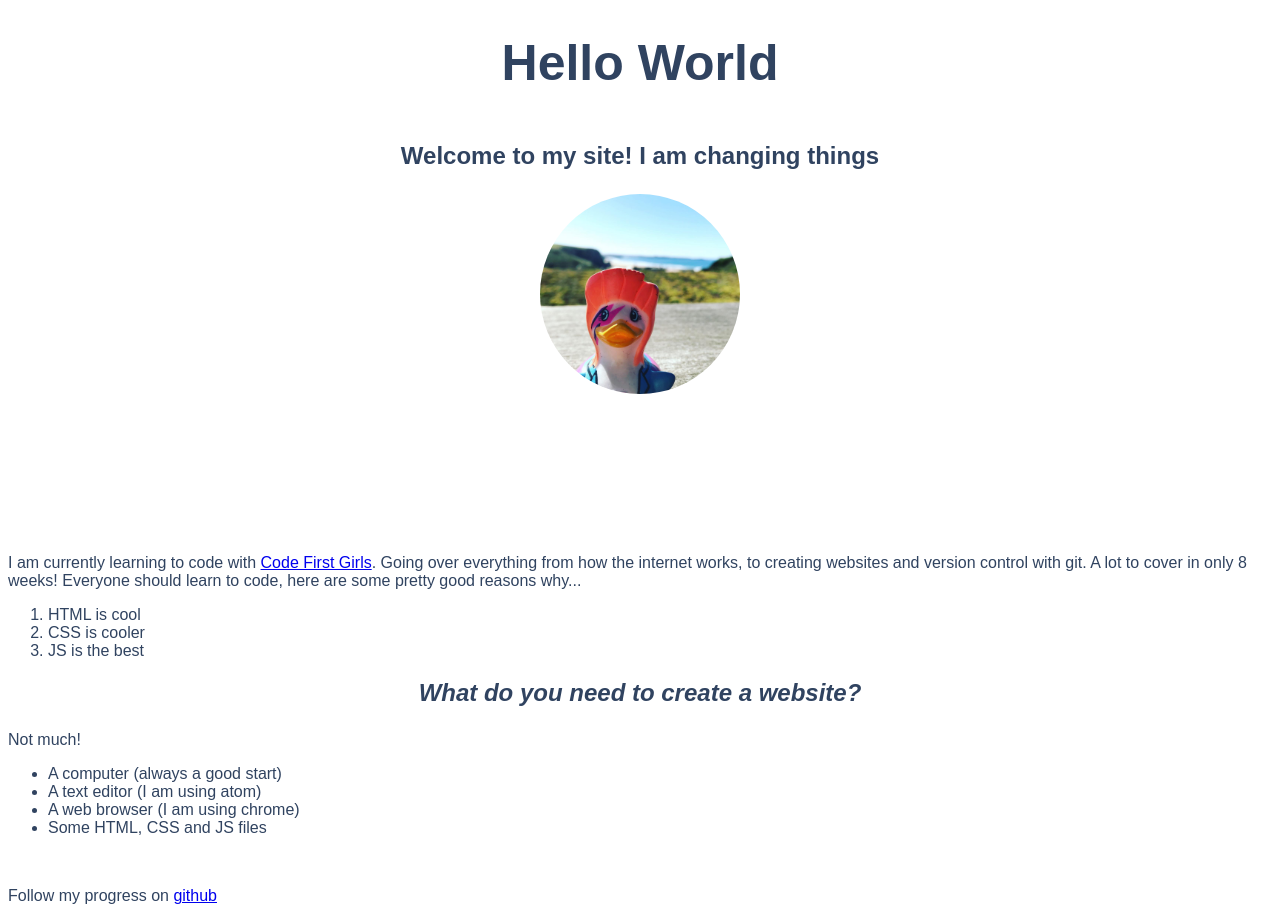
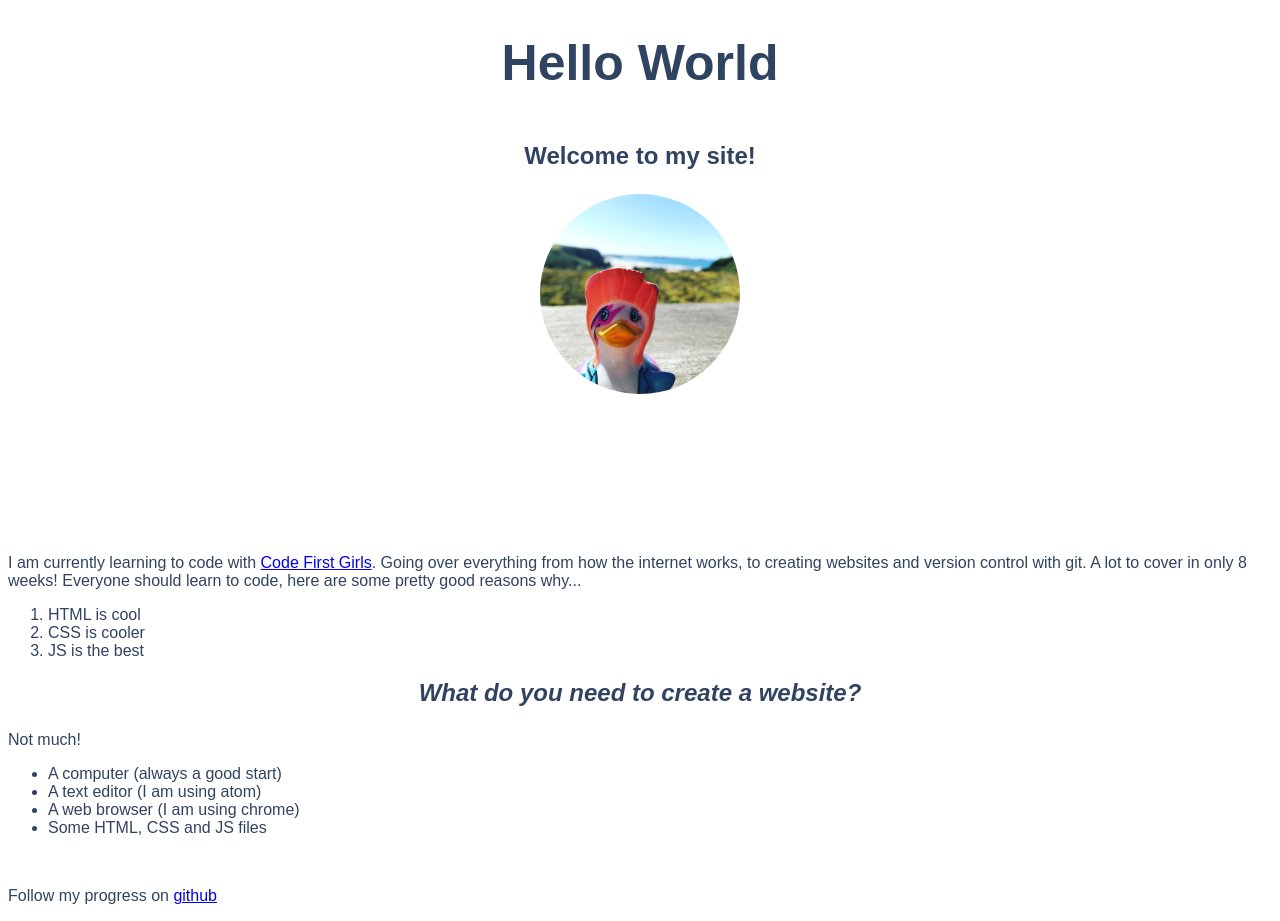
Before and after one commit to LeaMoutard/CFG-example-week-1, a plain HTML site: page Coding_course/index.html in a window 1280 px wide. Drawn offline with Linux system fonts and the light colour scheme.

Commit message:
Revert "I added a line"
This reverts commit 6b2e01b84e499ee89a991b02b4c80b9b9d923ffc.

```diff
--- a/Coding_course/index.html
+++ b/Coding_course/index.html
@@ -15,7 +15,7 @@
 
   <div class="mainheader">
   <h1> Hello World</h1>
-  <h2>Welcome to my site! I am changing things</h2>
+  <h2>Welcome to my site!</h2>
 <!-- image of a duck -->
  <img src="./duck.jpg" alt="A local image" width="200px">
 </div>
```
